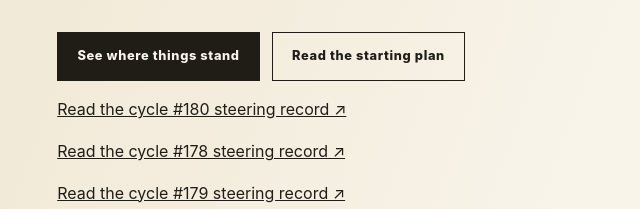
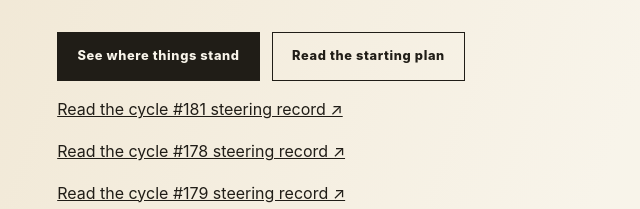
Before and after one commit to SoylentAquamarine/rongorongo-collective, a plain HTML site: page docs/index.html in a window 1280 px wide. Shown: the part 1051-1260 px from the top of the page, 58-698 px from the left. Drawn offline with Linux system fonts and the light colour scheme; no server answers.

Commit message:
Link cycle #181 steering record on homepage

```diff
--- a/docs/index.html
+++ b/docs/index.html
@@ -52,7 +52,7 @@
           <a class="button primary" href="#highlights-title">See where things stand</a>
           <a class="button secondary" href="#dialogue">Read the starting plan</a>
         </div>
-        <p><a href="https://github.com/SoylentAquamarine/rongorongo-collective/blob/chatgpt/cycle175-20261125-rongorongo/steering/meetings/chatgpt-2026-11-26-cycle-180.md">Read the cycle #180 steering record ↗</a></p>
+        <p><a href="https://github.com/SoylentAquamarine/rongorongo-collective/blob/chatgpt/cycle175-20261125-rongorongo/steering/meetings/chatgpt-2026-11-26-cycle-181.md">Read the cycle #181 steering record ↗</a></p>
         <p><a href="https://github.com/SoylentAquamarine/rongorongo-collective/blob/chatgpt/cycle175-20261125-rongorongo/steering/meetings/chatgpt-2026-11-25-cycle-178.md">Read the cycle #178 steering record ↗</a></p>
         <p><a href="https://github.com/SoylentAquamarine/rongorongo-collective/blob/chatgpt/cycle175-20261125-rongorongo/steering/meetings/chatgpt-2026-11-26-cycle-179.md">Read the cycle #179 steering record ↗</a></p>
       </div>
```
